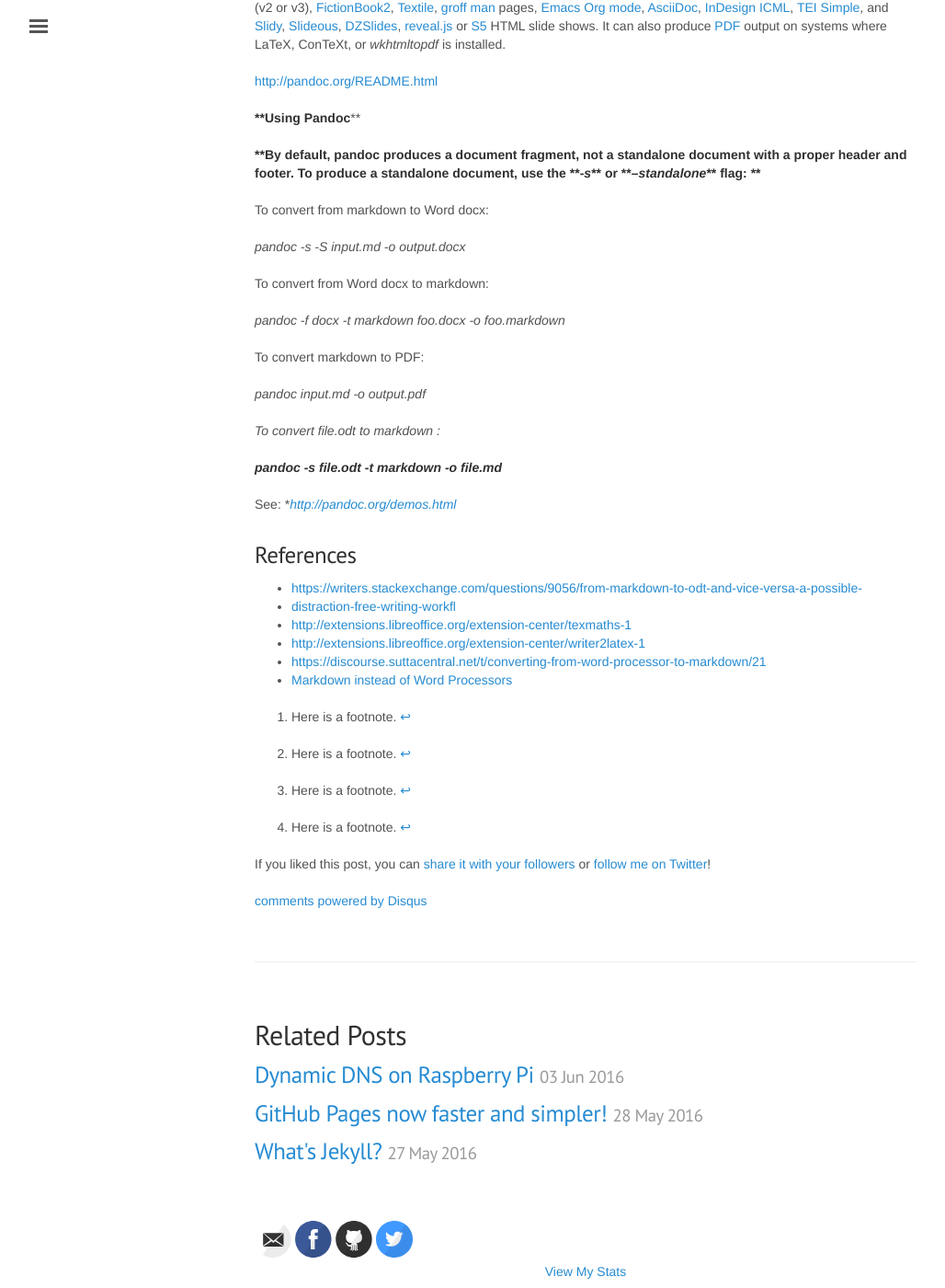
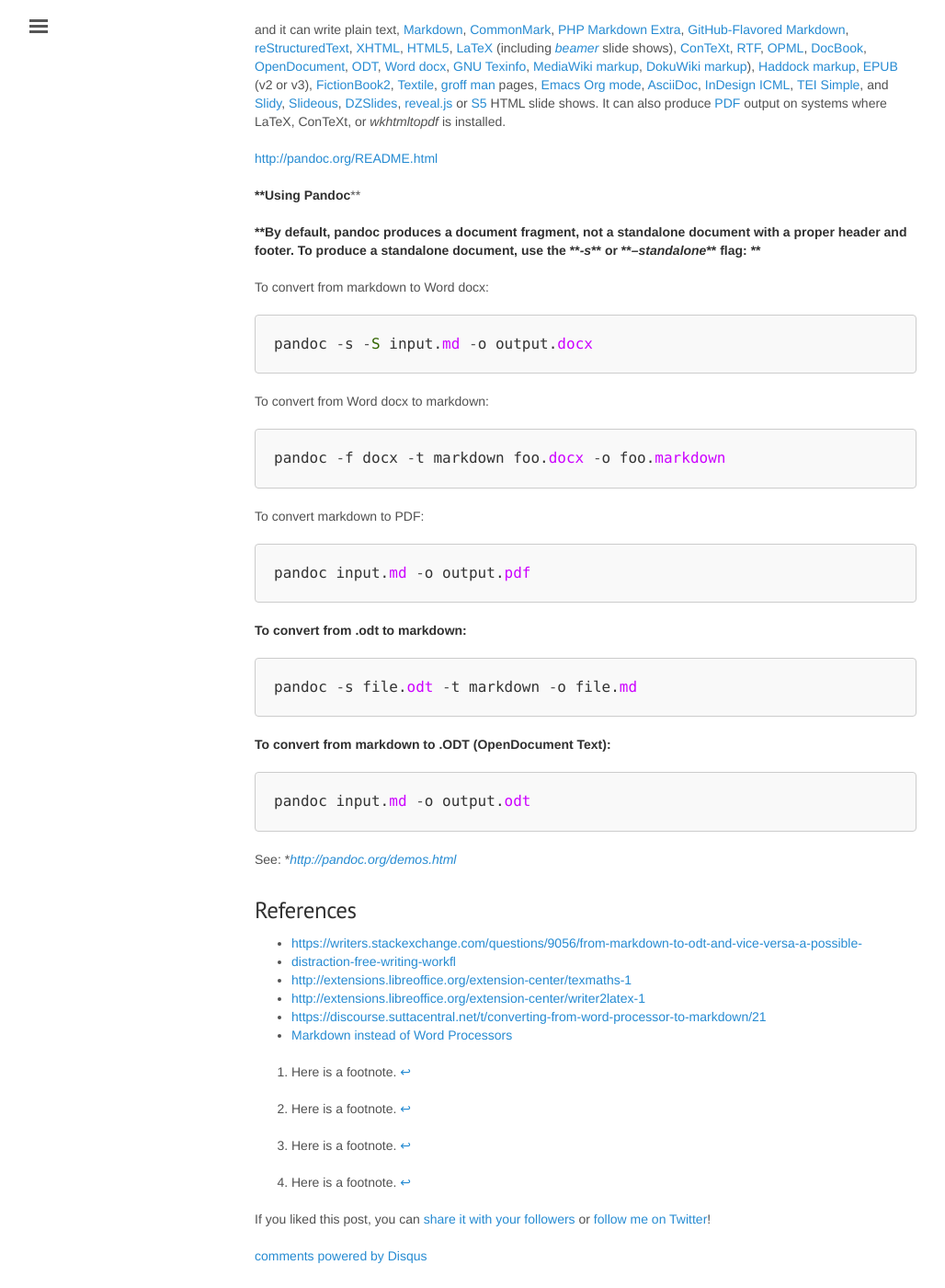
Before and after one commit to mpmendespt/Raspberry_Pi_and_other_SBC, a Jekyll site: the page built from _posts/2016-05-29-From-Markdown-to-.odt-and-vice-versa.md, in a window 1280 px wide and 1400 px high, scrolled down 1551 px. Shown: the whole window at 92% size, without its empty margins (3-1031 px from the left). Built offline with Jekyll 4.4.1, drawn with Linux system fonts in a browser that asks for light colours; nearby versions of some CDN libraries; comment, search, counter and statistics services are not loaded; some of the changed text lies outside the part shown.

Commit message:
Updates...

````diff
--- a/_config.yml
+++ b/_config.yml
@@ -17,6 +17,8 @@
 
 ##############
 gems: ['jekyll-github-metadata']
+###
+
 #
 repository: mpmendespt/repo-name
 #
@@ -30,7 +32,7 @@
 
 #
 baseurl:  ''
-paginate:  3
+paginate:  4
 
 # Permalinks
 #
@@ -43,11 +45,16 @@
 #permalink: /blog/:year/:month/:day/:title
 #relative_permalinks: false
 
+encoding: utf-8
+
 #
 # Here is a part of _config.yml which is changed in Jekyll 3.
 gems:   [jekyll-paginate, jekyll-gist, redcarpet]
 gems:   [pygments.rb]
 #
+gems:
+  - jekyll-sitemap
+
 #gems:   ['wdm', '>= 0.1.0']
 # ^^ Here is a part of _config.yml which is changed in Jekyll 3.
 #
@@ -68,13 +75,16 @@
 #  extensions:  ["with_toc_data"]
 #highlighter: rouge
 #highlighter: pygments
+highlighter: pygmentize
 #...........................
-highlighter: pygments
+#highlighter: pygments
 #markdown: redcarpet
 redcarpet:
   extensions: ["no_intra_emphasis", "fenced_code_blocks", "tables", "with_toc_data"]
 #.............................
 # Build settings ...........................
+incremental: false
+##############
 #highlighter: rouge
 markdown: kramdown
 #kramdown:
@@ -82,11 +92,23 @@
 #  auto_ids: true
 #  syntax_highlighter: rouge
 # Build settings
+################
+#gems: 'kramdown'
+#gems: 'coderay'
+#markdown: kramdown
+#kramdown:
+#    enable_coderay: true
+#    coderay:
+#        coderay_line_numbers: table
+#        coderay_css: class
+
+##############
 
 excerpt_separator: ""
 
 ###############################
-safe: true
+##### safe: true
+safe: false
 auto: false
 
 exclude: ["*.Rmd"]
--- a/_posts/2016-05-29-From-Markdown-to-.odt-and-vice-versa.md
+++ b/_posts/2016-05-29-From-Markdown-to-.odt-and-vice-versa.md
@@ -27,7 +27,11 @@
      -   footnotes.
 
 
-2. Run ***pandoc -s file.odt -t markdown -o file.md***.
+2. Run
+
+```ruby
+pandoc -s file.odt -t markdown -o file.md
+```
 
 3. Edit the markdown **file.md** and correct every thing that seems wrong!!!
      There is some markdown editors, i like to use [MarkdownPad2].
@@ -72,8 +76,6 @@
 > Here is a blockquote. Here is a blockquote.
 
 
-
-
 ## Pandoc
 
 Pandoc is a general markup converter that can convert from one markup
@@ -105,21 +107,33 @@
 
 To convert from markdown to Word docx:
 
-*pandoc -s -S input.md -o output.docx*
+```ruby
+pandoc -s -S input.md -o output.docx
+```
 
 To convert from Word docx to markdown:
 
-*pandoc -f docx -t markdown foo.docx -o foo.markdown*
-
+```ruby
+pandoc -f docx -t markdown foo.docx -o foo.markdown
+```
 
 To convert markdown to PDF:
 
-*pandoc input.md -o output.pdf*
+```ruby
+pandoc input.md -o output.pdf
+```
 
+**To convert from .odt to markdown:**
 
-*To convert file.odt to markdown :*
+```ruby
+pandoc -s file.odt -t markdown -o file.md
+```
 
-***pandoc -s file.odt -t markdown -o file.md***
+**To convert from markdown to .ODT (OpenDocument Text):**
+
+```ruby
+pandoc input.md -o output.odt
+```
 
 
 See: *[*http://pandoc.org/demos.html*](http://pandoc.org/demos.html)
````
Also changed, not shown: Gemfile (+13 -4 lines), _posts/2016-06-03-Dynamic-DNS-DynDNS-on-Raspberry-Pi.md (+7 -7 lines), Gemfile.lock, 7 other files.
